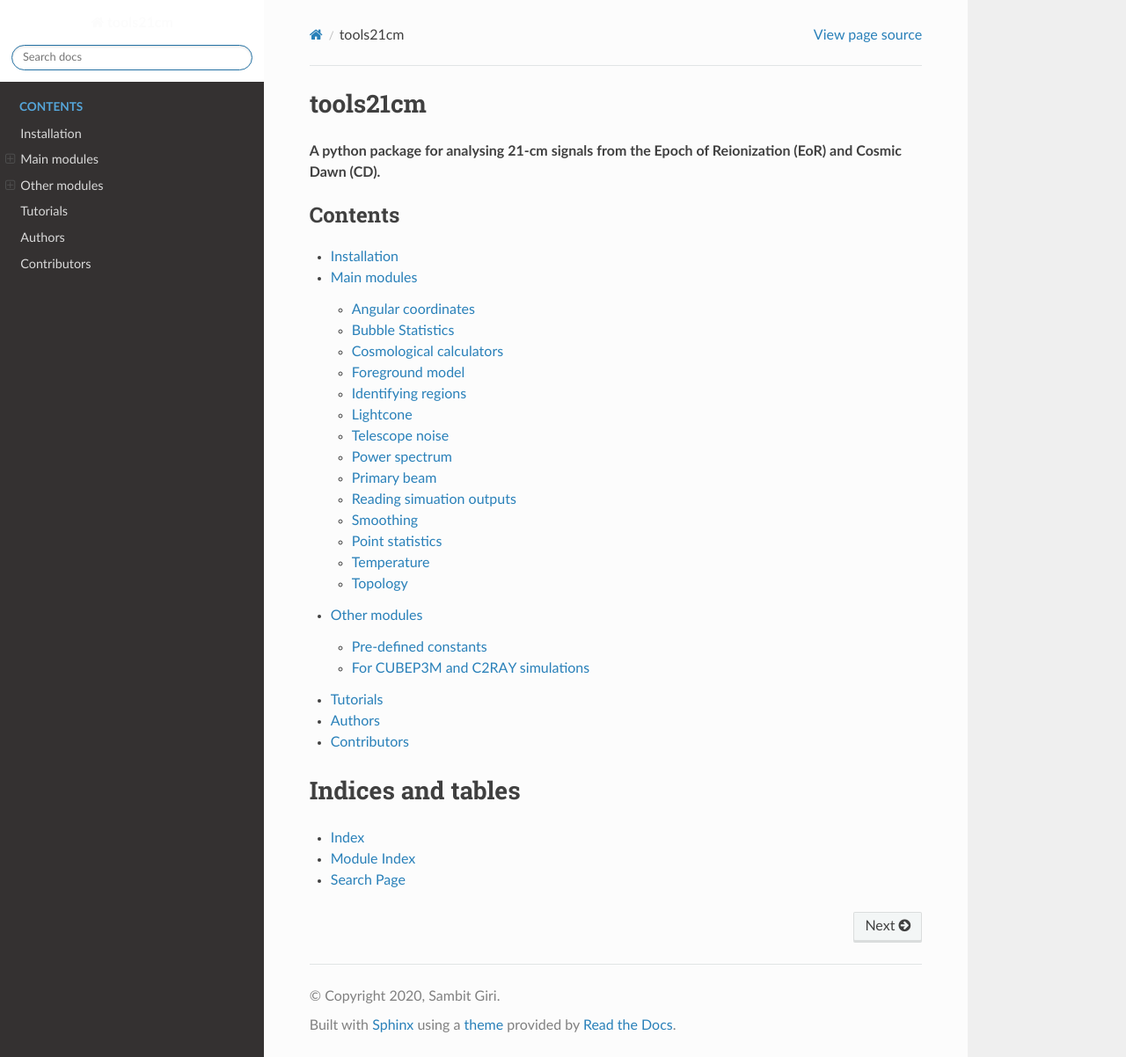
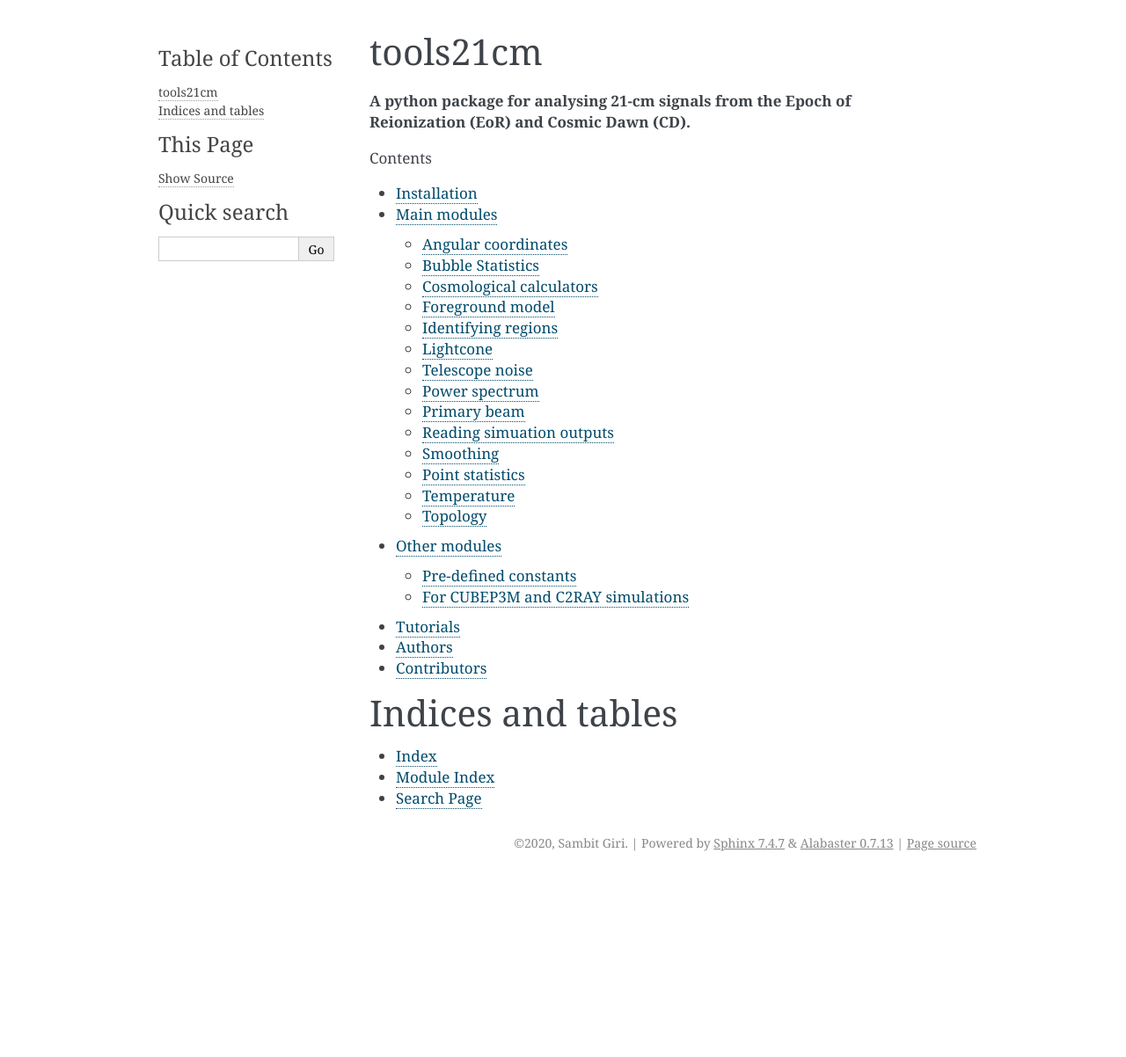
Before and after one commit to sambit-giri/tools21cm, a Sphinx documentation site: the page built from docs/index.rst, in a window 1280 px wide and 1202 px high. Shown: the whole window at 88% size. Built offline with Sphinx 7.4.7, drawn with Linux system fonts in a browser that asks for light colours.

Commit message:
modified docs

```diff
--- a/docs/conf.py
+++ b/docs/conf.py
@@ -53,11 +53,12 @@
 # The theme to use for HTML and HTML Help pages.  See the documentation for
 # a list of builtin themes.
 #
-#html_theme = 'alabaster'
-html_theme = "sphinx_rtd_theme"
+html_theme = 'alabaster'
+#html_theme = "sphinx_rtd_theme"
 #html_theme = 'bootstrap'
 #html_theme_path = sphinx_bootstrap_theme.get_html_theme_path()
 
+'''
 html_theme_options = {
     'canonical_url': '',
     'analytics_id': 'UA-XXXXXXX-1',  #  Provided by Google in your dashboard
@@ -74,6 +75,7 @@
     'includehidden': True,
     'titles_only': False
 }
+'''
 
 # Add any paths that contain custom static files (such as style sheets) here,
 # relative to this directory. They are copied after the builtin static files,
```
Also changed, not shown: README.md (+1 -1 lines).
